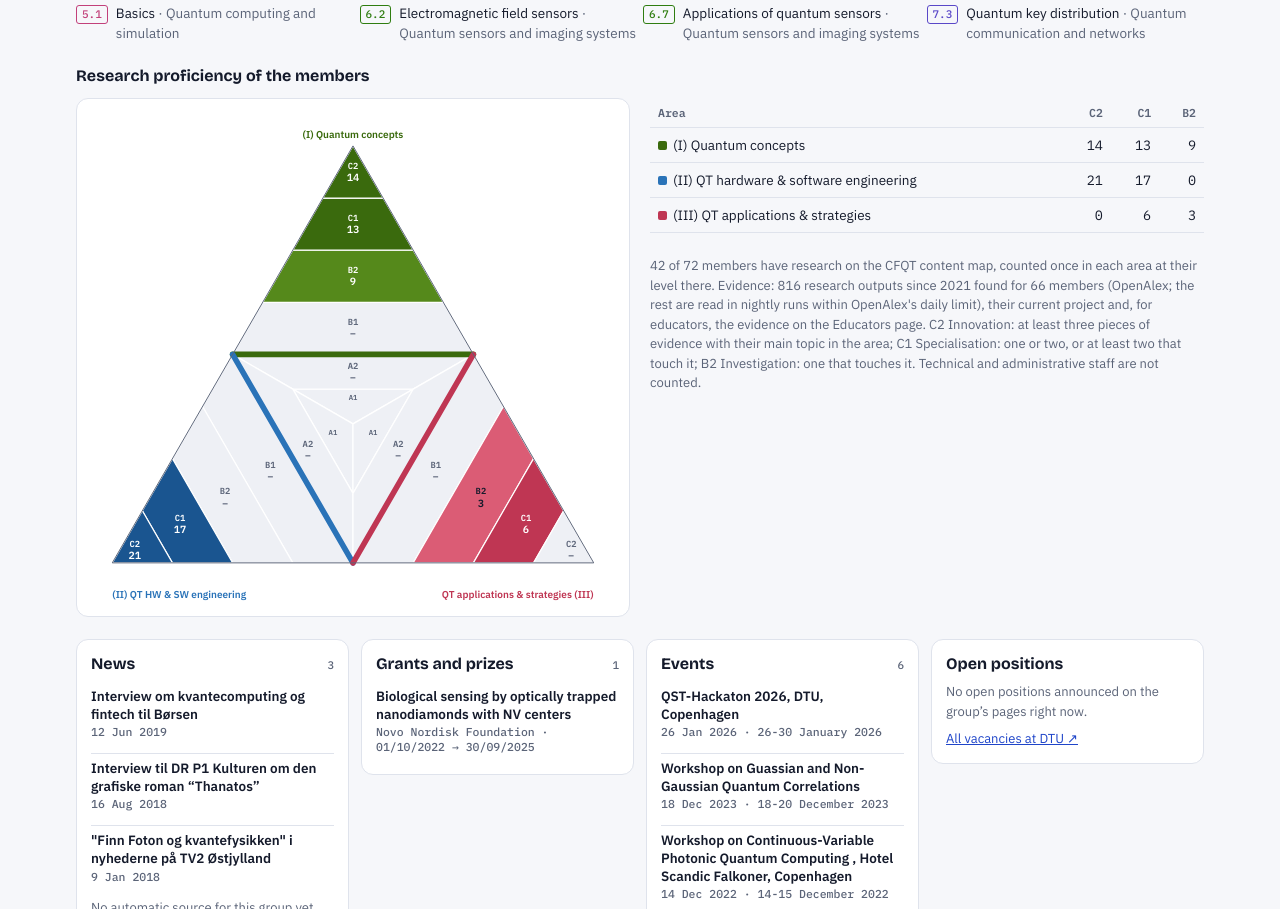
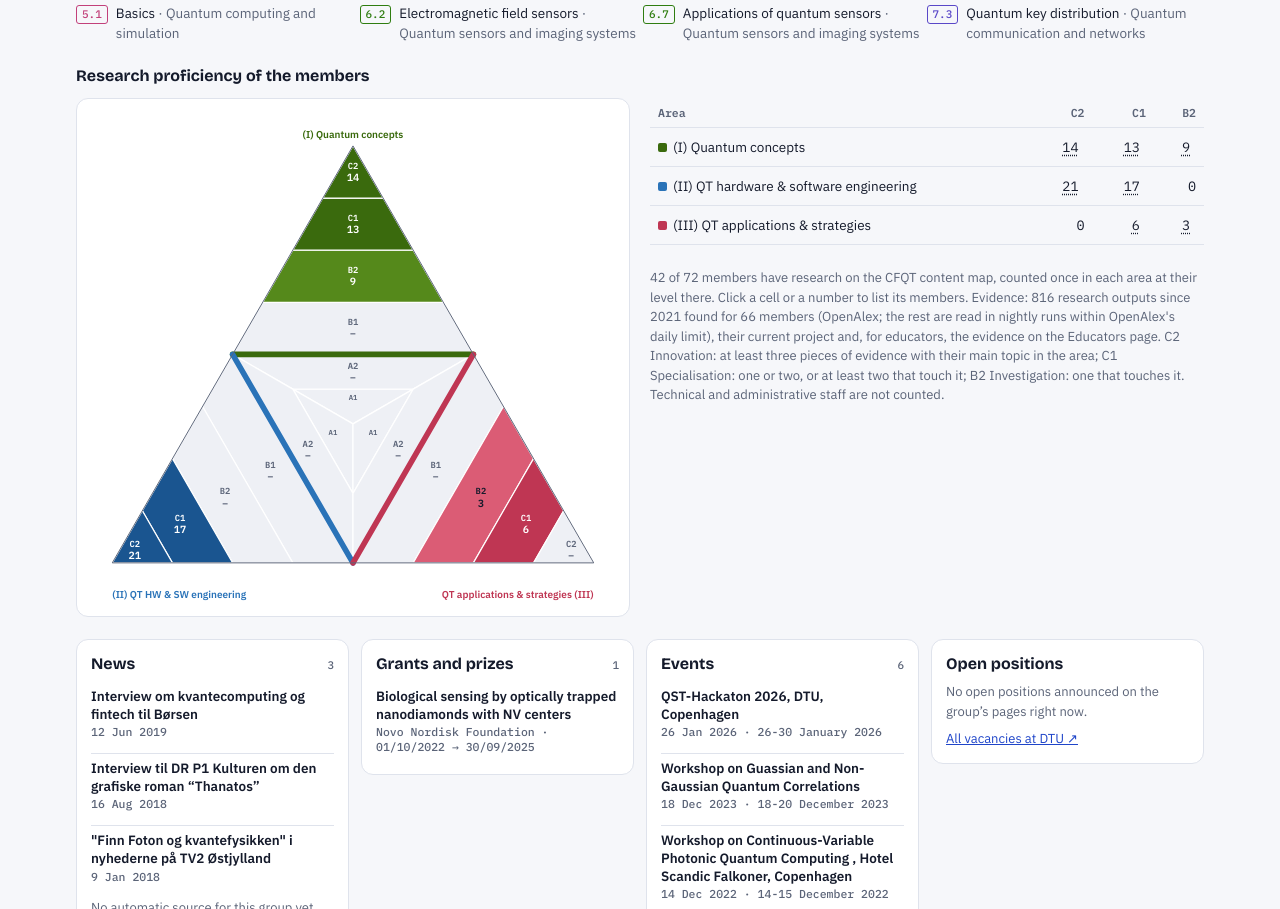
Before and after one commit to danishquantumacademy/kvantekort, a plain HTML site: page site/groups.html in a window 1280 px wide. Shown: the part 2778-3687 px from the top of the page. Drawn offline with nearby package versions, Linux system fonts and the light colour scheme.

Commit message:
Group pages: click a proficiency cell to list its members
A cell in the triangle or a number in the table filters the member list to
the members at that area and level and scrolls down to it; click again or
'Show all members' to clear.

Co-Authored-By: Claude Opus 5.5 <noreply@anthropic.com>
Claude-Session: https://claude.ai/code/session_01BVMsrudFeBnz4HRk4bpBtt

```diff
--- a/site/groups.html
+++ b/site/groups.html
@@ -100,6 +100,11 @@ blockquote{margin:0;padding:2px 0 2px 12px;border-left:3px solid var(--line);col
 .rtab th,.rtab td{padding:7px 8px;border-bottom:1px solid var(--line);text-align:left}
 .rtab th{font:600 11.5px var(--mono);color:var(--muted)}
 .rtab .n{text-align:right;font-family:var(--mono)}
+.rcell{cursor:pointer;transition:opacity .15s}.rcell:hover,.rcell:focus-visible{opacity:.8;outline:none}.rcell.sel{stroke:var(--fg);stroke-width:3}
+.rtab button.lvb{font:inherit;background:none;border:0;padding:2px 6px;border-radius:6px;color:var(--fg);cursor:pointer;text-decoration:underline dotted;text-underline-offset:3px}
+.rtab button.lvb:hover,.rtab button.lvb.sel{background:var(--line)}
+.lvfilter{display:flex;gap:10px;align-items:center;flex-wrap:wrap;padding:9px 12px;border:1px solid var(--line);border-left:4px solid var(--fg);border-radius:10px;background:var(--surface);font-size:14px}
+.lvfilter button{font:600 13px var(--body);padding:5px 10px;border-radius:8px;border:1px solid var(--line);background:var(--bg);color:var(--fg);cursor:pointer}
 .rtab .dot{display:inline-block;width:9px;height:9px;border-radius:2px;margin-right:6px}
 .rlv{font:600 10.5px/1 var(--mono);padding:2px 4px;border:1.5px solid;border-radius:4px;margin-left:5px;white-space:nowrap;vertical-align:1px}
 .mem{border:1px solid var(--line);border-radius:10px;background:var(--surface);padding:10px 12px;display:grid;gap:3px;min-width:0;align-content:start}
@@ -178,6 +183,7 @@ footer .site-foot a{color:var(--accent)}
   const D=JSON.parse(document.getElementById('qdk-data').textContent);
   const Q=D.reference.cfqt, G=D.groups, INST=D.reference.institutions;
   const dcol=d=>`var(--d${d})`, subName=s=>Q.domains[s.split('.')[0]].subdomains[s];
+  const btn=(b,f)=>{b.type='button';b.addEventListener('click',f);return b};
   const el=(t,a={},...k)=>{const e=document.createElement(t);for(const[x,y]of Object.entries(a)){if(x==='class')e.className=y;else e.setAttribute(x,y)}k.flat().forEach(c=>c!=null&&c!==false&&c!==''&&e.append(c));return e};
   const link=(href,text)=>href?el('a',{href,target:'_blank',rel:'noopener'},text):el('b',{},text);
   const CATS=['Faculty','Researchers and postdocs','PhD students','Technical and administrative staff','Affiliates and external','Other members'];
@@ -274,13 +280,20 @@ footer .site-foot a{color:var(--accent)}
       el('div',{class:'cfqt'},...g.cfqt.map(s=>el('div',{class:'cf'},el('span',{class:'sd',style:`color:${dcol(s.split('.')[0])}`},s),el('span',{},subName(s),el('span',{style:'color:var(--muted)'},' · '+Q.domains[s.split('.')[0]].name+(g.cfqt_n?` · ${g.cfqt_n[s]} outputs`:'')))))),
       g.cfqt_n?el('p',{class:'note'},`Main topics of the members' five newest research outputs on their university profiles (${g.cfqt_total} outputs on the content map); subdomains that are the main topic of at least two outputs.`):null));
     // research proficiency of the members
-    {const m=memberCounts(g), svg=sv('svg',{role:'img','aria-label':`Research proficiency of the ${g.short} members`});drawTri(svg,m,{W:600,labels:true,unit:'members'});
+    let lvSel=null, drawM=()=>{}, ms=null;
+    {const m=memberCounts(g), svg=sv('svg',{role:'img','aria-label':`Research proficiency of the ${g.short} members`});
+     // clicking a cell (or a number in the table) shows the members at that level in the member list below
+     const pick=(a,l)=>{lvSel=lvSel&&lvSel.a===a&&lvSel.l===l?null:{a,l};redraw();drawM();if(lvSel&&ms)ms.scrollIntoView({behavior:'smooth',block:'start'})};
+     const redraw=()=>{drawTri(svg,m,{W:600,labels:true,unit:'members',onCell:pick,sel:lvSel?lvSel.a+lvSel.l:null});
+       tb.querySelectorAll('button.lvb').forEach(b=>b.classList.toggle('sel',!!lvSel&&b.dataset.k===lvSel.a+lvSel.l))};
+     g._lvpick=pick;
      const withLv=g.members.filter(x=>x.rl&&Object.keys(x.rl).length), nout=g.members.reduce((n,x)=>n+(x.nout||0),0), harv=g.members.filter(x=>x.harv).length;
      const tb=el('table',{class:'rtab'},el('thead',{},el('tr',{},el('th',{},'Area'),...['C2','C1','B2'].map(l=>el('th',{class:'n',title:Q.levels[l]},l)))),
-       el('tbody',{},...AREAS.map(a=>el('tr',{},el('td',{},el('span',{class:'dot',style:`background:${acol(a)}`}),`(${a}) ${Q.areas[a]}`),...['C2','C1','B2'].map(l=>el('td',{class:'n'},String(m[a+l]||0)))))));
+       el('tbody',{},...AREAS.map(a=>el('tr',{},el('td',{},el('span',{class:'dot',style:`background:${acol(a)}`}),`(${a}) ${Q.areas[a]}`),...['C2','C1','B2'].map(l=>el('td',{class:'n'},m[a+l]?btn(el('button',{class:'lvb','data-k':a+l,title:`Show the members at (${a}) ${l}`},String(m[a+l])),()=>pick(a,l)):'0'))))));
+     redraw();
      box.append(el('section',{},el('h3',{},'Research proficiency of the members'),
        el('div',{class:'rpgrid'},el('div',{class:'rpbox'},svg),el('div',{style:'display:grid;gap:10px;align-content:start'},tb,
-         el('p',{class:'note'},`${withLv.length} of ${g.members.length} members have research on the CFQT content map, counted once in each area at their level there. Evidence: `+(g.pubcheck&&g.pubcheck.latest5?`each member's five newest research outputs on their university research profile, classified from title, abstract and keywords (checked ${fmt(g.pubcheck.read)}; outputs found only in ORCID, OpenAlex or arXiv do not count until they are added to the profile; open a member's card to see the five)`:g.pubcheck?`the ${g.pubcheck.profile.toLocaleString('en')} research outputs since 2021 registered on the members' university research profiles (checked ${fmt(g.pubcheck.read)}; ${g.pubcheck.only_elsewhere.toLocaleString('en')} more found only in ORCID, OpenAlex or arXiv do not count until they are added to a profile)`:`${nout.toLocaleString('en')} research outputs since 2021 found for ${harv} members (OpenAlex${harv<g.members.length?'; the rest are read in nightly runs within OpenAlex\'s daily limit':''})`)+(g.pubcheck&&g.pubcheck.latest5?'.':`, their current project and, for educators, the evidence on the Educators page.`)+` C2 Innovation: at least three pieces of evidence with their main topic in the area; C1 Specialisation: one or two, or at least two that touch it; B2 Investigation: one that touches it. Technical and administrative staff are not counted.`)))))}
+         el('p',{class:'note'},`${withLv.length} of ${g.members.length} members have research on the CFQT content map, counted once in each area at their level there. Click a cell or a number to list its members. Evidence: `+(g.pubcheck&&g.pubcheck.latest5?`each member's five newest research outputs on their university research profile, classified from title, abstract and keywords (checked ${fmt(g.pubcheck.read)}; outputs found only in ORCID, OpenAlex or arXiv do not count until they are added to the profile; open a member's card to see the five)`:g.pubcheck?`the ${g.pubcheck.profile.toLocaleString('en')} research outputs since 2021 registered on the members' university research profiles (checked ${fmt(g.pubcheck.read)}; ${g.pubcheck.only_elsewhere.toLocaleString('en')} more found only in ORCID, OpenAlex or arXiv do not count until they are added to a profile)`:`${nout.toLocaleString('en')} research outputs since 2021 found for ${harv} members (OpenAlex${harv<g.members.length?'; the rest are read in nightly runs within OpenAlex\'s daily limit':''})`)+(g.pubcheck&&g.pubcheck.latest5?'.':`, their current project and, for educators, the evidence on the Educators page.`)+` C2 Innovation: at least three pieces of evidence with their main topic in the area; C1 Specialisation: one or two, or at least two that touch it; B2 Investigation: one that touches it. Technical and administrative staff are not counted.`)))))}
     // live panels
     const news=[...(F.news||[]),...g.press.map(p=>({date:p.date.split('/').reverse().join('-'),title:p.title,url:p.url,text:'Press / media'}))].sort((a,b)=>(b.date||'').localeCompare(a.date||'')).slice(0,8);
     const grants=[...(F.grants||[]),...g.prizes.map(p=>({date:'',title:p.title,url:p.url,text:'Prize · '+p.date}))];
@@ -299,12 +312,18 @@ footer .site-foot a{color:var(--accent)}
       panel('Latest publications',[...g.pubs,...(F.outputs||[]).filter(o=>!g.pubs.some(p=>p.title===o.title)).slice(0,4).map(o=>({title:o.title,url:o.url,cite:fmt(o.date)}))].slice(0,8),x=>el('div',{class:'it'},link(x.url,x.title),el('span',{class:'t'},x.cite)),'No publications listed.'),
       panel('Projects in the research portal',g.projects,x=>el('div',{class:'it'},link(x.url,x.title),el('span',{class:'d'},[x.type,x.period,x.funder].filter(Boolean).join(' · ')),el('span',{class:'t'},x.people)),'The research portal lists no projects for this unit.')));
     // members
-    const ms=el('section',{},el('h3',{},`Members (${g.members.length})`));
+    ms=el('section',{},el('h3',{},`Members (${g.members.length})`));
     const q=el('input',{type:'search',placeholder:'Search members, projects or topics','aria-label':'Search members'});
     ms.append(el('div',{class:'mtools'},q,el('span',{class:'note'},'Current project from the portal, or else the most recent research output.')));
+    const lvbar=el('div',{});ms.append(lvbar);
     const mbox=el('div',{style:'display:grid;gap:16px'});ms.append(mbox);
-    const drawM=()=>{mbox.innerHTML='';const t=q.value.trim().toLowerCase();
-      CATS.forEach(c=>{const list=g.members.filter(m=>m.cat===c&&(!t||[m.name,m.role,m.project,m.output].join(' ').toLowerCase().includes(t)));if(!list.length)return;
+    drawM=()=>{mbox.innerHTML='';lvbar.innerHTML='';const t=q.value.trim().toLowerCase();
+      const inLv=m=>!lvSel||(m.rl||{})[lvSel.a]===lvSel.l;
+      if(lvSel){const n=g.members.filter(inLv).length;
+        lvbar.append(el('div',{class:'lvfilter'},el('span',{class:'dot',style:`display:inline-block;width:10px;height:10px;border-radius:2px;background:${acol(lvSel.a)}`}),
+          el('span',{},el('b',{},`(${lvSel.a}) ${Q.areas[lvSel.a]} – ${lvSel.l} ${Q.levels[lvSel.l]}`),`: ${n} member${n===1?'':'s'}`),
+          btn(el('button',{},'Show all members'),()=>g._lvpick(lvSel.a,lvSel.l))))}
+      CATS.forEach(c=>{const list=g.members.filter(m=>m.cat===c&&inLv(m)&&(!t||[m.name,m.role,m.project,m.output].join(' ').toLowerCase().includes(t)));if(!list.length)return;
         const grid=el('div',{class:'mgrid'});
         list.forEach(m=>{const res=!/staff|administrat|assistant$|officer|manager|engineer$/i.test(c+' '+m.role)||m.project||m.output;
           grid.append(el('div',{class:'mem'},el('span',{class:'n'},m.url?el('a',{href:m.url,target:'_blank',rel:'noopener'},m.name):m.name,m.teacher?el('span',{class:'tb',title:'Teaches a course on this map'},'educator'):null,...lvBadges(m)),
```
Also changed, not shown: site/groups_template.html (+25 -6 lines).
